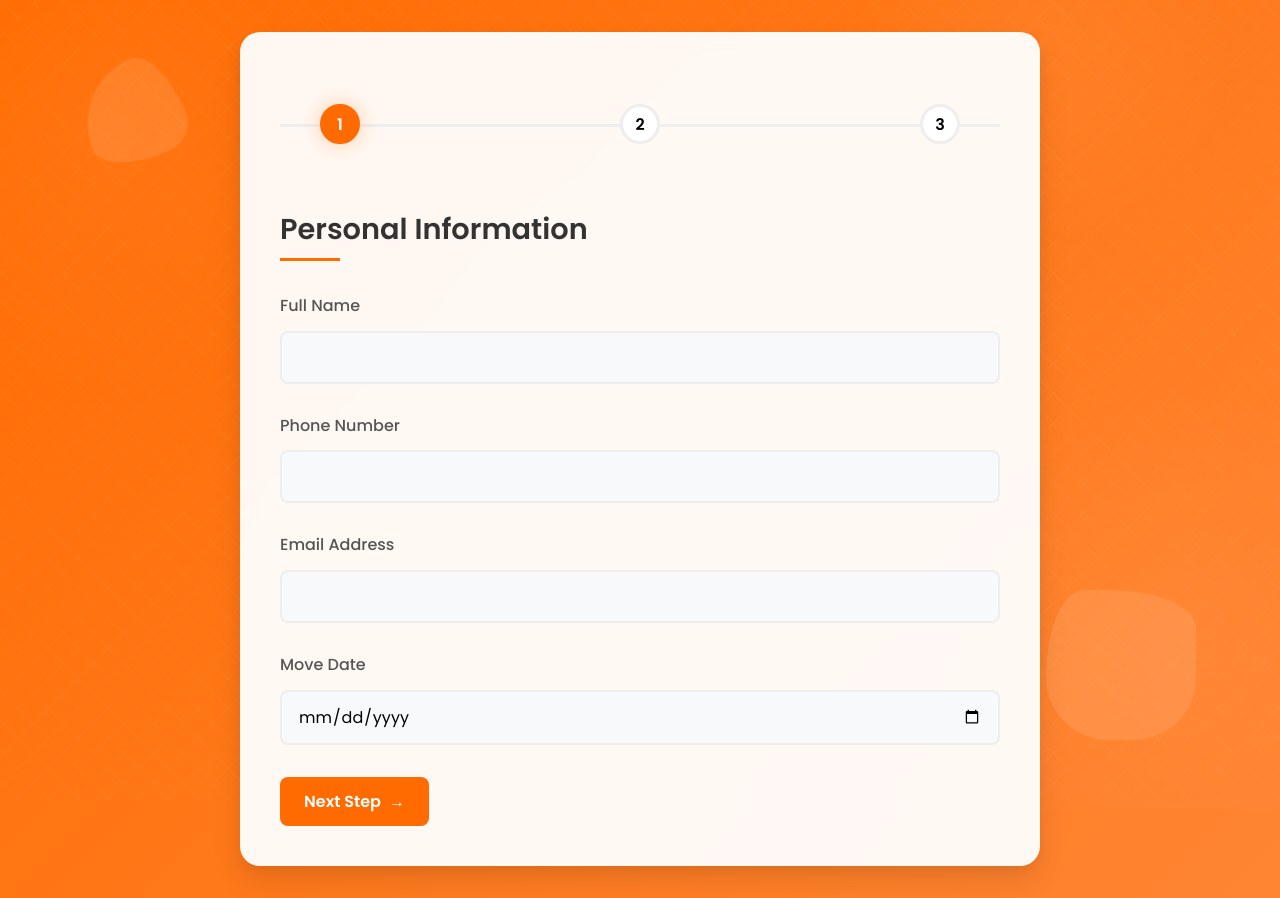
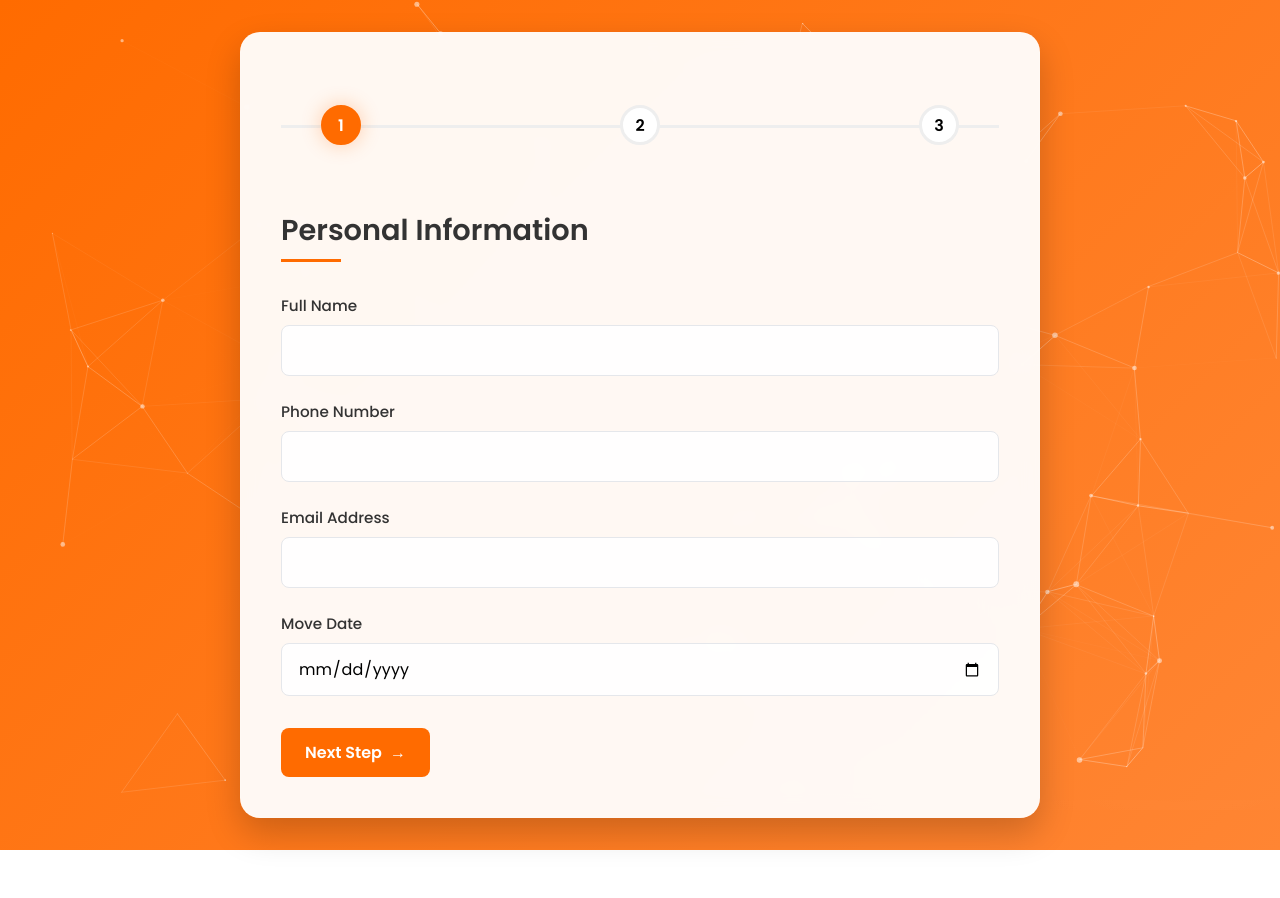
Before and after one commit to yoginoit39/OnDemadMover-AltheonAI, a website: page public/claim-form.html in a window 1280 px wide. After the commit the page ends 850 px from the top, so only its background shows below. Drawn offline with nearby package versions, Linux system fonts and the light colour scheme.

Commit message:
added particle js

```diff
--- a/public/claim-form.html
+++ b/public/claim-form.html
@@ -6,8 +6,11 @@
     <title>File a Claim - On Demand Movers USA</title>
     <link href="https://fonts.googleapis.com/css2?family=Poppins:wght@400;500;600&display=swap" rel="stylesheet">
     <link rel="stylesheet" href="/css/claim-form.css">
+    <script src="https://cdn.jsdelivr.net/particles.js/2.0.0/particles.min.js"></script>
+    <script src="/js/particles-config.js"></script>
 </head>
 <body>
+    <div id="particles-js"></div>
     <div class="floating-shape shape-1"></div>
     <div class="floating-shape shape-2"></div>
 
@@ -95,5 +98,11 @@
         </form>
     </div>
     <script src="/js/claim-form.js"></script>
+    <script>
+        particlesInit();
+        function particlesInit() {
+            particlesJS('particles-js', particlesConfig);
+        }
+    </script>
 </body>
 </html>
--- a/public/css/claim-form.css
+++ b/public/css/claim-form.css
@@ -52,16 +52,15 @@ body::after {
 
 .form-container {
     position: relative;
-    z-index: 1;
+    z-index: 2;
     max-width: 800px;
     width: 100%;
     background: rgba(255, 255, 255, 0.95);
     padding: 2.5rem;
     border-radius: 20px;
-    box-shadow:
-        0 15px 30px rgba(0, 0, 0, 0.1),
-        0 5px 15px rgba(0, 0, 0, 0.05);
+    box-shadow: 0 15px 35px rgba(0, 0, 0, 0.2);
     backdrop-filter: blur(10px);
+    border: 1px solid rgba(255, 255, 255, 0.1);
     transition: all 0.3s ease;
 }
 
@@ -127,7 +126,7 @@ body::after {
 /* Form steps animation */
 .form-step {
     display: none;
-    animation: fadeIn 0.5s ease-in-out;
+    animation: fadeIn 0.5s ease-out;
 }
 
 @keyframes fadeIn {
@@ -165,15 +164,20 @@ h2::after {
 }
 
 .form-group {
-    margin-bottom: 1.8rem;
+    margin-bottom: 1.5rem;
+    transition: transform 0.3s ease;
+}
+
+.form-group:hover {
+    transform: translateY(-2px);
 }
 
 label {
     display: block;
-    margin-bottom: 0.8rem;
+    margin-bottom: 0.5rem;
+    color: #333;
     font-weight: 500;
-    color: #555;
-    transition: color 0.3s ease;
+    font-size: 0.95rem;
 }
 
 .form-group:focus-within label {
@@ -182,18 +186,19 @@ label {
 
 input, select, textarea {
     width: 100%;
-    padding: 12px 16px;
-    border: 2px solid #eee;
+    padding: 0.75rem 1rem;
+    border: 1px solid #e5e7eb;
     border-radius: 8px;
     font-size: 1rem;
     transition: all 0.3s ease;
-    background: #f8f9fa;
+    background: rgba(255, 255, 255, 0.9);
 }
 
 input:focus, select:focus, textarea:focus {
+    outline: none;
     border-color: #ff6b00;
-    outline: none;
-    box-shadow: 0 0 0 4px rgba(255, 107, 0, 0.1);
+    box-shadow: 0 0 0 3px rgba(255, 107, 0, 0.1);
+    background: white;
 }
 
 textarea {
@@ -227,9 +232,9 @@ button {
 }
 
 .btn-next:hover, .btn-submit:hover {
-    background: #e65c00;
+    background: #e65100;
     transform: translateY(-2px);
-    box-shadow: 0 5px 15px rgba(255, 107, 0, 0.2);
+    box-shadow: 0 5px 15px rgba(230, 81, 0, 0.2);
 }
 
 .btn-prev {
@@ -597,3 +602,13 @@ input[type="file"]:hover {
     margin-top: 1rem;
     font-size: 0.9rem;
 }
+
+#particles-js {
+    position: fixed;
+    top: 0;
+    left: 0;
+    width: 100%;
+    height: 100%;
+    z-index: 1;
+    background: linear-gradient(135deg, #ff6b00 0%, #ff8533 100%);
+}
--- /dev/null
+++ b/public/js/particles-config.js
@@ -0,0 +1,71 @@
+const particlesConfig = {
+  particles: {
+    number: {
+      value: 80,
+      density: {
+        enable: true,
+        value_area: 800
+      }
+    },
+    color: {
+      value: "#ffffff"
+    },
+    shape: {
+      type: "circle"
+    },
+    opacity: {
+      value: 0.5,
+      random: false,
+      animation: {
+        enable: true,
+        speed: 1,
+        opacity_min: 0.1,
+        sync: false
+      }
+    },
+    size: {
+      value: 3,
+      random: true
+    },
+    line_linked: {
+      enable: true,
+      distance: 150,
+      color: "#ffffff",
+      opacity: 0.4,
+      width: 1
+    },
+    move: {
+      enable: true,
+      speed: 2,
+      direction: "none",
+      random: false,
+      straight: false,
+      out_mode: "out",
+      bounce: false,
+    }
+  },
+  interactivity: {
+    detect_on: "canvas",
+    events: {
+      onhover: {
+        enable: true,
+        mode: "repulse"
+      },
+      onclick: {
+        enable: true,
+        mode: "push"
+      },
+      resize: true
+    },
+    modes: {
+      repulse: {
+        distance: 100,
+        duration: 0.4
+      },
+      push: {
+        particles_nb: 4
+      }
+    }
+  },
+  retina_detect: true
+};
```
